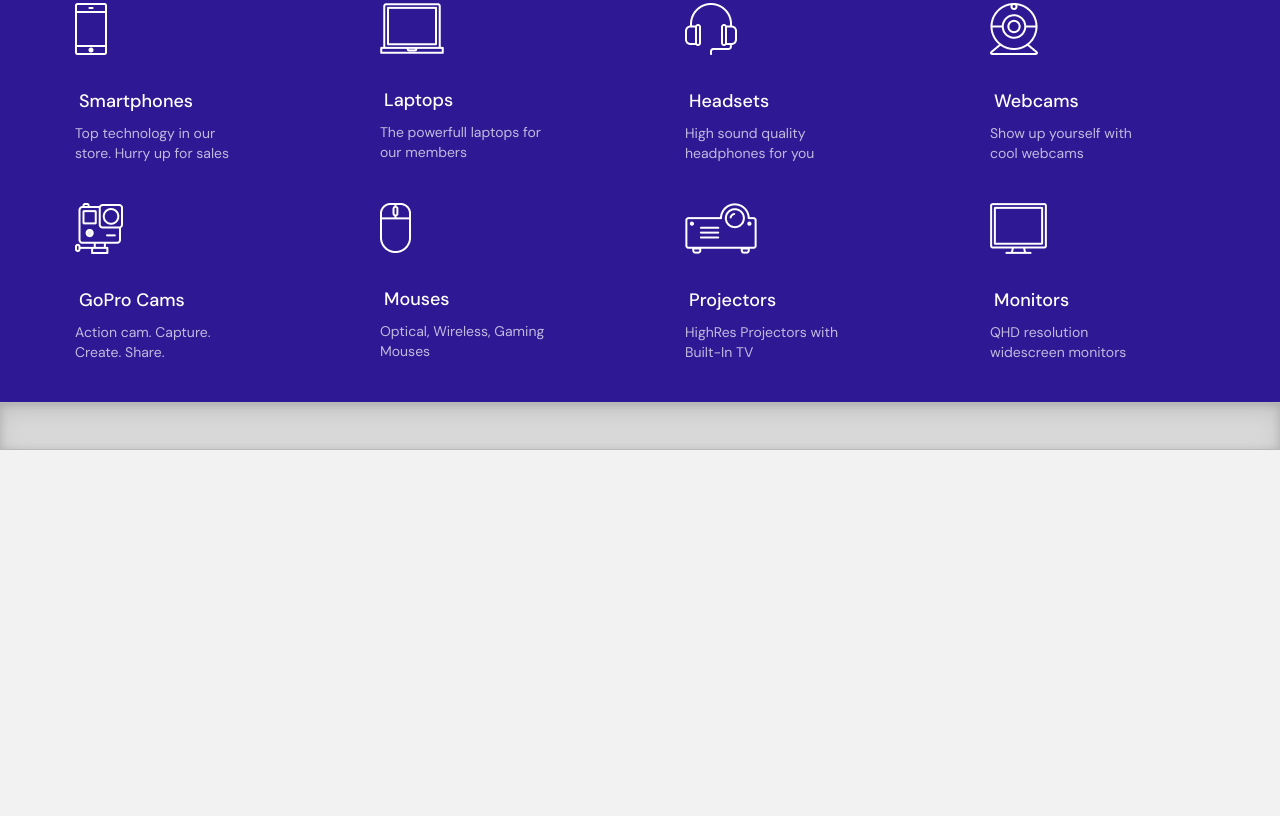
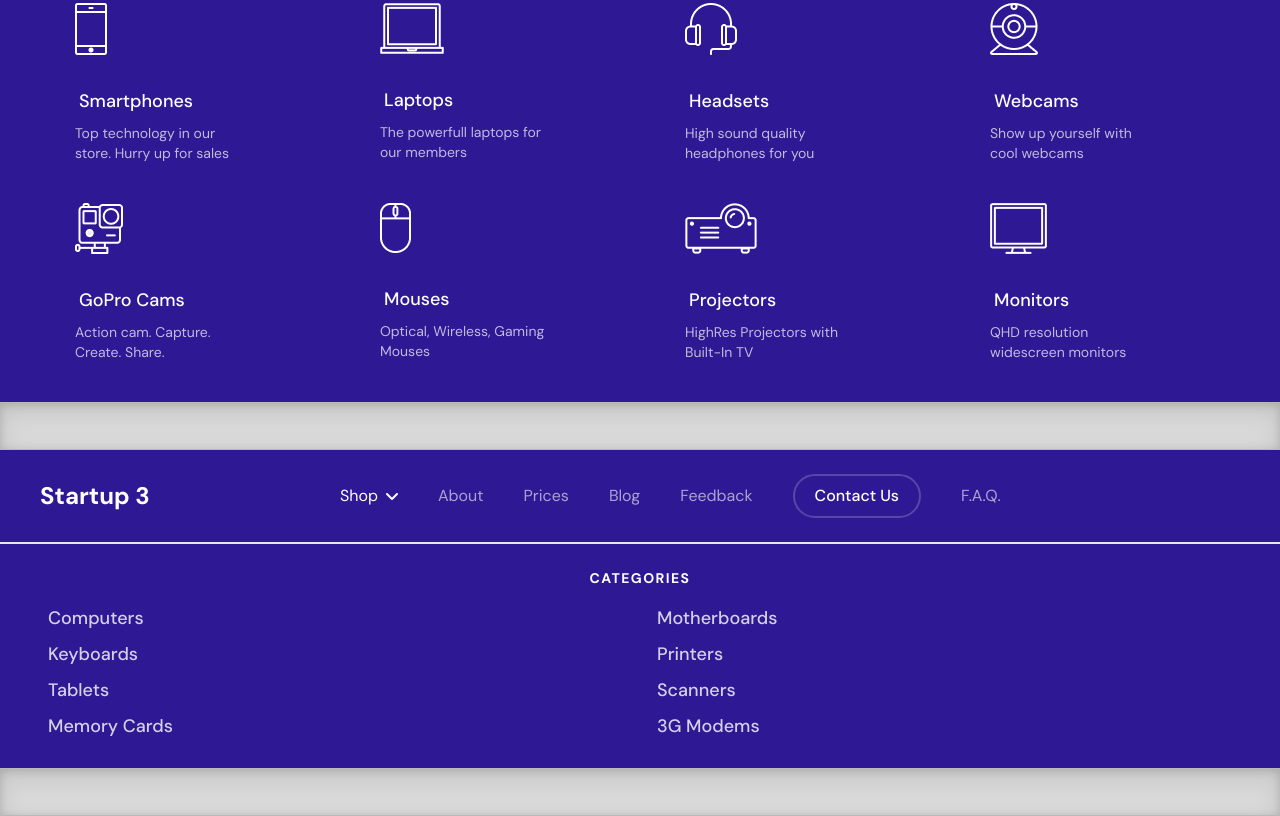
Before and after one commit to oscarfgutierrezo/Navigation-Example, a website: page index.html in a window 1280 px wide. Shown: the part 5085-5901 px from the top of the page. Before the commit the page ends 5535 px from the top, so only its background shows below. Drawn offline with nearby package versions, Linux system fonts and the light colour scheme.

Commit message:
Add: header and menu in navigation-26 section

```diff
--- a/index.html
+++ b/index.html
@@ -874,5 +874,62 @@
         </main>
     </section>
     <div class="divider"></div>
+    <section class="navigation-26 bg-primary">
+        <header class="container px-5 py-6 grid grid-cols-4 gap-y-3 border-b-2 border-opacity-30 sm:px-10">
+            <div class="col-span-3 flex justify-start items-center md:col-span-4 lg:col-span-1">
+                <a href="#" class="text-2xl font-bold text-white">Startup 3</a>
+            </div>
+            <button class="w-fit p-3 flex justify-self-end text-xl text-white rounded-lg hover:ring-2 hover:ring-white focus:outline-none focus:ring-2 focus:ring-gray-200 md:hidden" data-collapse-toggle="mobile-menu-26" type="button" aria-controls="mobile-menu-26" aria-expanded="false">
+                <i class="fa-solid fa-bars"></i>
+            </button>
+            <nav class="col-span-4 hidden md:block md:col-span-4 lg:col-span-3" id="mobile-menu-26">
+                <ul class="h-full flex flex-col text-white md:flex-row md:items-center md:gap-7 lg:gap-10">
+                    <li>
+                        <button type="button" class="py-2 pl-3 w-full flex items-center text-white border-b border-white border-opacity-20 hover:bg-white hover:text-dark-violet md:p-0 md:hover:text-white md:border-transparent md:hover:border-white md:hover:bg-transparent" aria-expanded="false" data-dropdown-toggle="dropdown-26">Shop
+                            <i class="fa-solid fa-angle-down pl-2"></i>
+                            <ul class="hidden bg-white rounded-md shadow-md" id="dropdown-26">
+                                <li>
+                                    <a href="#" class="block px-4 py-2 text-sm text-gray-700 hover:bg-gray-100">Option 1</a>
+                                </li>
+                                <li>
+                                    <a href="#" class="block py-2 px-4 text-sm text-gray-700 hover:bg-gray-100 dark:hover:bg-gray-600 dark:text-gray-200 dark:hover:text-white">Option 2</a>
+                                </li>
+                                <li>
+                                    <a href="#" class="block py-2 px-4 text-sm text-gray-700 hover:bg-gray-100 dark:hover:bg-gray-600 dark:text-gray-200 dark:hover:text-white">Option 3</a>
+                                </li>
+                            </ul>
+                        </button>
+                    </li>
+                    <li><a class="py-2 pl-3 block text-white text-opacity-60 border-b border-white border-opacity-20 hover:bg-white hover:text-dark-violet md:p-0 md:hover:text-white md:border-transparent md:hover:border-white md:hover:bg-transparent" href="#">About</a></li>
+                    <li><a class="py-2 pl-3 block text-white text-opacity-60 border-b border-white border-opacity-20 hover:bg-white hover:text-dark-violet md:p-0 md:hover:text-white md:border-transparent md:hover:border-white md:hover:bg-transparent" href="#">Prices</a></li>
+                    <li><a class="py-2 pl-3 block text-white text-opacity-60 border-b border-white border-opacity-20 hover:bg-white hover:text-dark-violet md:p-0 md:hover:text-white md:border-transparent md:hover:border-white md:hover:bg-transparent" href="#">Blog</a></li>
+                    <li><a class="py-2 pl-3 block text-white text-opacity-60 border-b border-white border-opacity-20 hover:bg-white hover:text-dark-violet md:p-0 md:hover:text-white md:border-transparent md:hover:border-white md:hover:bg-transparent" href="#">Feedback</a></li>
+                    <li>
+                        <div>
+                            <button class="w-full py-2 pl-3 flex text-white text-opacity-60 border-b border-white border-opacity-20 hover:bg-white hover:text-dark-violet md:hidden">Contact Us</button>
+                            <button class="hidden px-5 py-2 text-white font-medium border-2 border-white border-opacity-20 rounded-full hover:text-primary hover:bg-white md:block">Contact Us</button>
+                        </div>
+                    </li>
+                    <li><a class="py-2 pl-3 block text-white text-opacity-60 border-b border-white border-opacity-20 hover:bg-white hover:text-dark-violet md:p-0 md:hover:text-white md:border-transparent md:hover:border-white md:hover:bg-transparent" href="#">F.A.Q.</a></li>
+                </ul>
+            </nav>
+        </header>
+        <main class="container px-5 py-6 sm:px-10">
+            <div>
+                <h2 class="pb-3 text-center text-sm font-bold text-white tracking-widest">CATEGORIES</h2>
+                <ul class="columns-2 text-lg font-medium text-white text-opacity-80">
+                    <li><a class="inline-block px-2 py-1 rounded-lg hover:bg-white hover:bg-opacity-30" href="#">Computers</a></li>
+                    <li><a class="inline-block px-2 py-1 rounded-lg hover:bg-white hover:bg-opacity-30" href="#">Keyboards</a></li>
+                    <li><a class="inline-block px-2 py-1 rounded-lg hover:bg-white hover:bg-opacity-30" href="#">Tablets</a></li>
+                    <li><a class="inline-block px-2 py-1 rounded-lg hover:bg-white hover:bg-opacity-30" href="#">Memory Cards</a></li>
+                    <li><a class="inline-block px-2 py-1 rounded-lg hover:bg-white hover:bg-opacity-30" href="#">Motherboards</a></li>
+                    <li><a class="inline-block px-2 py-1 rounded-lg hover:bg-white hover:bg-opacity-30" href="#">Printers</a></li>
+                    <li><a class="inline-block px-2 py-1 rounded-lg hover:bg-white hover:bg-opacity-30" href="#">Scanners</a></li>
+                    <li><a class="inline-block px-2 py-1 rounded-lg hover:bg-white hover:bg-opacity-30" href="#">3G Modems</a></li>
+                </ul>
+            </div>
+        </main>
+    </section>
+    <div class="divider"></div>
 
     <script src="https://unpkg.com/flowbite@1.3.4/dist/flowbite.js"></script>
```
Also changed, not shown: public/css/styles.css, public/img/navigation-26-01.png (added), public/img/navigation-26-02.png (added), public/img/navigation-26-03.png (added), public/img/navigation-26-04.png (added), public/img/navigation-26-05.png (added).
